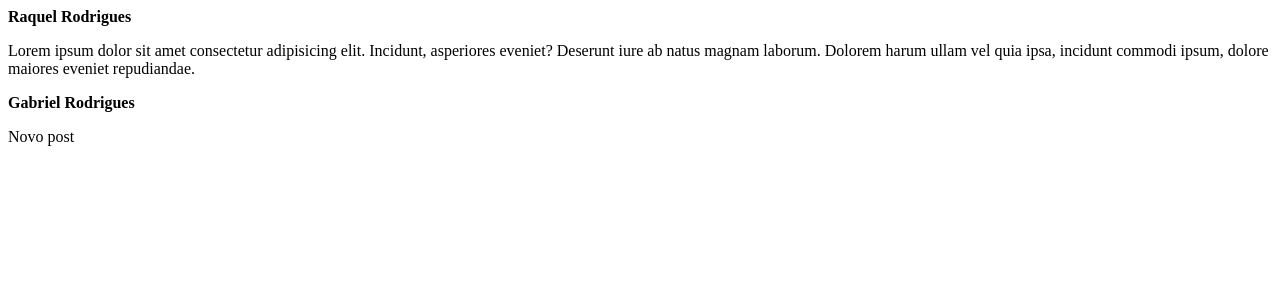
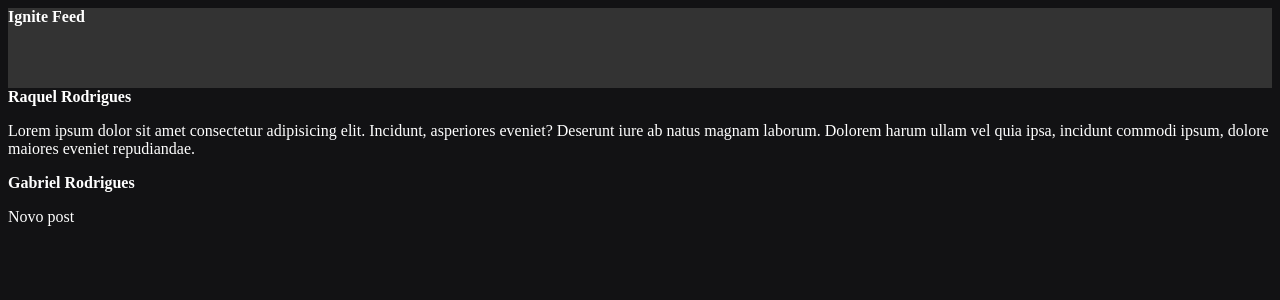
Before and after one commit to raqmarangoni/reactjs-rocketseat, a React (Vite) app: page / in a window 1280 px wide. Shown: the top 300 px of the page. Built offline with nearby package versions, Linux system fonts and the light colour scheme.

Commit message:
feat: application structure with css modules

```diff
--- a/src/App.jsx
+++ b/src/App.jsx
@@ -1,8 +1,14 @@
+import { Header } from './components/Header'
 import { Post } from './Post'
+import './styles.css'
 
 export function App() {
   return (
     <div>
+      <Header>
+
+      </Header>
+
       <Post
         author="Raquel Rodrigues"
         content="Lorem ipsum dolor sit amet consectetur adipisicing elit. Incidunt, asperiores eveniet? Deserunt iure ab natus magnam laborum. Dolorem harum ullam vel quia ipsa, incidunt commodi ipsum, dolore maiores eveniet repudiandae."
--- /dev/null
+++ b/src/components/Header.jsx
@@ -0,0 +1,9 @@
+import styles from './Header.module.css'
+
+export function Header() {
+  return (
+  <header className={styles.header}>
+    <strong>Ignite Feed</strong>
+  </header>
+  );
+}
--- /dev/null
+++ b/src/components/Header.module.css
@@ -0,0 +1,4 @@
+.header {
+  background: #333;
+  height: 80px;
+}
--- /dev/null
+++ b/src/styles.css
@@ -0,0 +1,4 @@
+body {
+  background: #121214;
+  color: #fff;
+}
```
